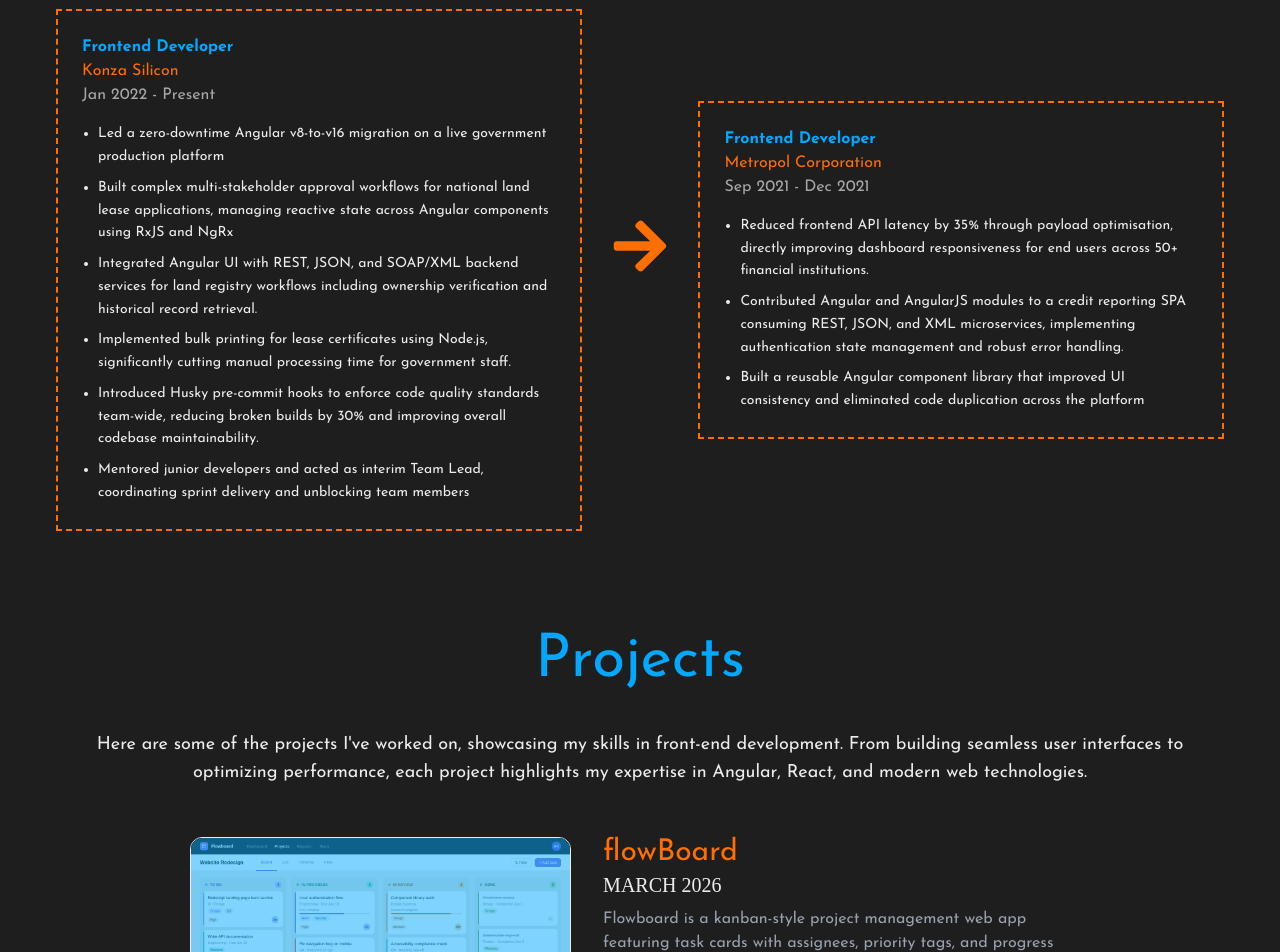
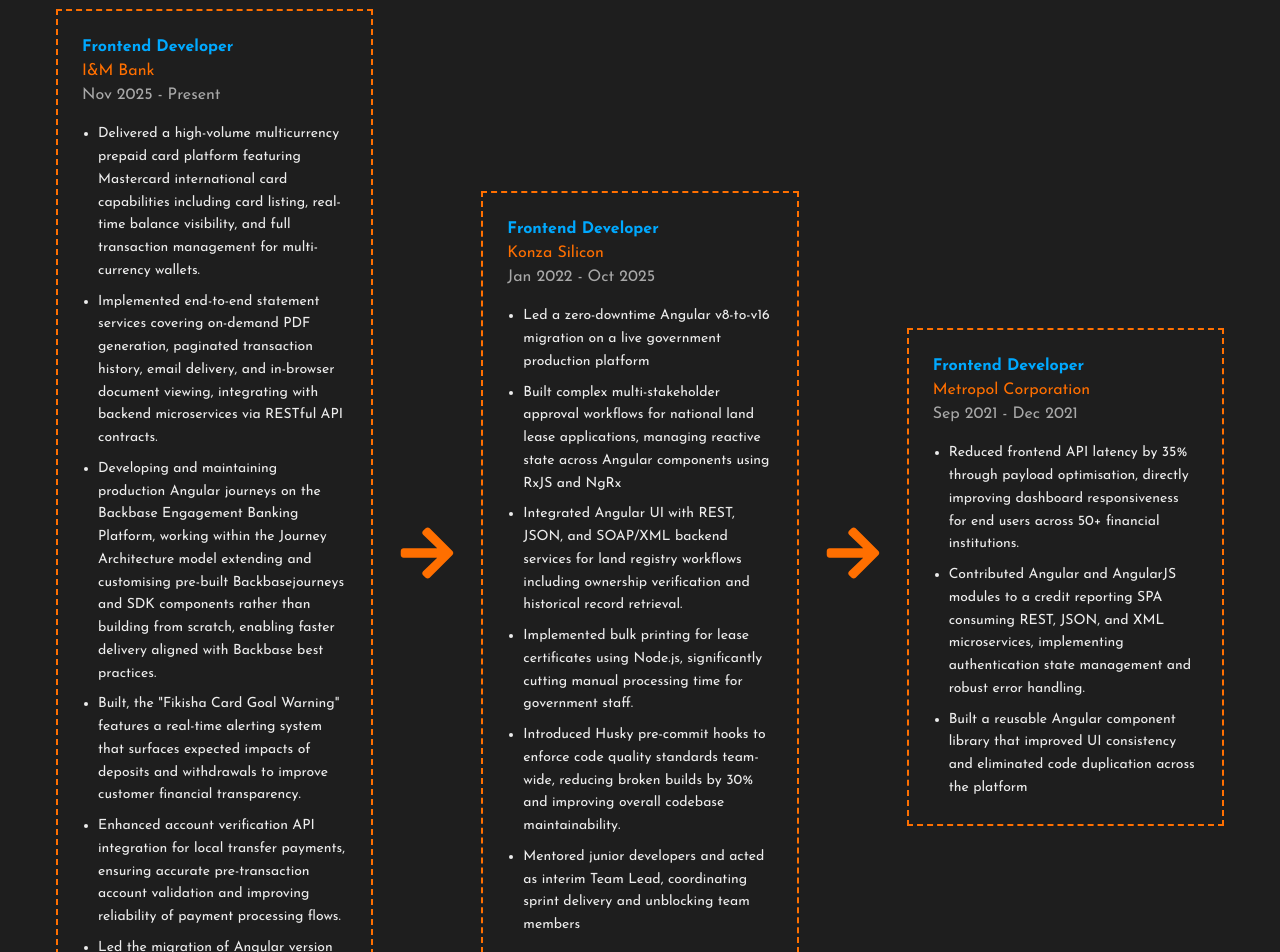
Before and after one commit to annmweru/ann-portfolio, a React (Vite) app: page / in a window 1280 px wide. Shown: the part 2800-3752 px from the top of the page. Built offline with nearby package versions, Linux system fonts and the light colour scheme.

Commit message:
updated my work experince

```diff
--- a/src/components/experienceSection/AllExperience.jsx
+++ b/src/components/experienceSection/AllExperience.jsx
@@ -6,10 +6,25 @@
 import { fadeIn } from '../../../src/framerMotion/variants'
 
 const experiences = [
+ {
+        job: 'Frontend Developer',
+        company: 'I&M Bank ',
+        date: 'Nov 2025 - Present',
+        responsibilities: [
+            'Delivered a high-volume multicurrency prepaid card platform featuring Mastercard international card capabilities including card listing, real-time balance visibility, and full transaction management for multi-currency wallets.',
+            'Implemented end-to-end statement services covering on-demand PDF generation, paginated transaction history, email delivery, and in-browser document viewing, integrating with backend microservices via RESTful API contracts.',
+            'Developing and maintaining production Angular journeys on the Backbase Engagement Banking Platform, working within the Journey Architecture model extending and customising pre-built Backbasejourneys and SDK components rather than building from scratch, enabling faster delivery aligned with Backbase best practices.',
+            'Built, the "Fikisha Card Goal Warning" features a real-time alerting system that surfaces expected impacts of deposits and withdrawals to improve customer financial transparency.',
+            'Enhanced account verification API integration for local transfer payments, ensuring accurate pre-transaction account validation and improving reliability of payment processing flows.',
+            'Led the migration of Angular version 12 to Angular 18, modernising the codebase to leverage standalone components, updated lifecycle APIs, and improved build performance ensuring compatibility with the latest Backbase SDK versions and reducing technical debt across the platform.'
+
+        ]
+    },
+
     {
         job: 'Frontend Developer',
         company: 'Konza Silicon',
-        date: 'Jan 2022 - Present',
+        date: 'Jan 2022 - Oct 2025',
         responsibilities: [
             'Led a zero-downtime Angular v8-to-v16 migration on a live government production platform',
             'Built complex multi-stakeholder approval workflows for national land lease applications, managing reactive state across Angular components using RxJS and NgRx',
```
Also changed, not shown: 2 other files (tests, documents, lock files or other folders).
